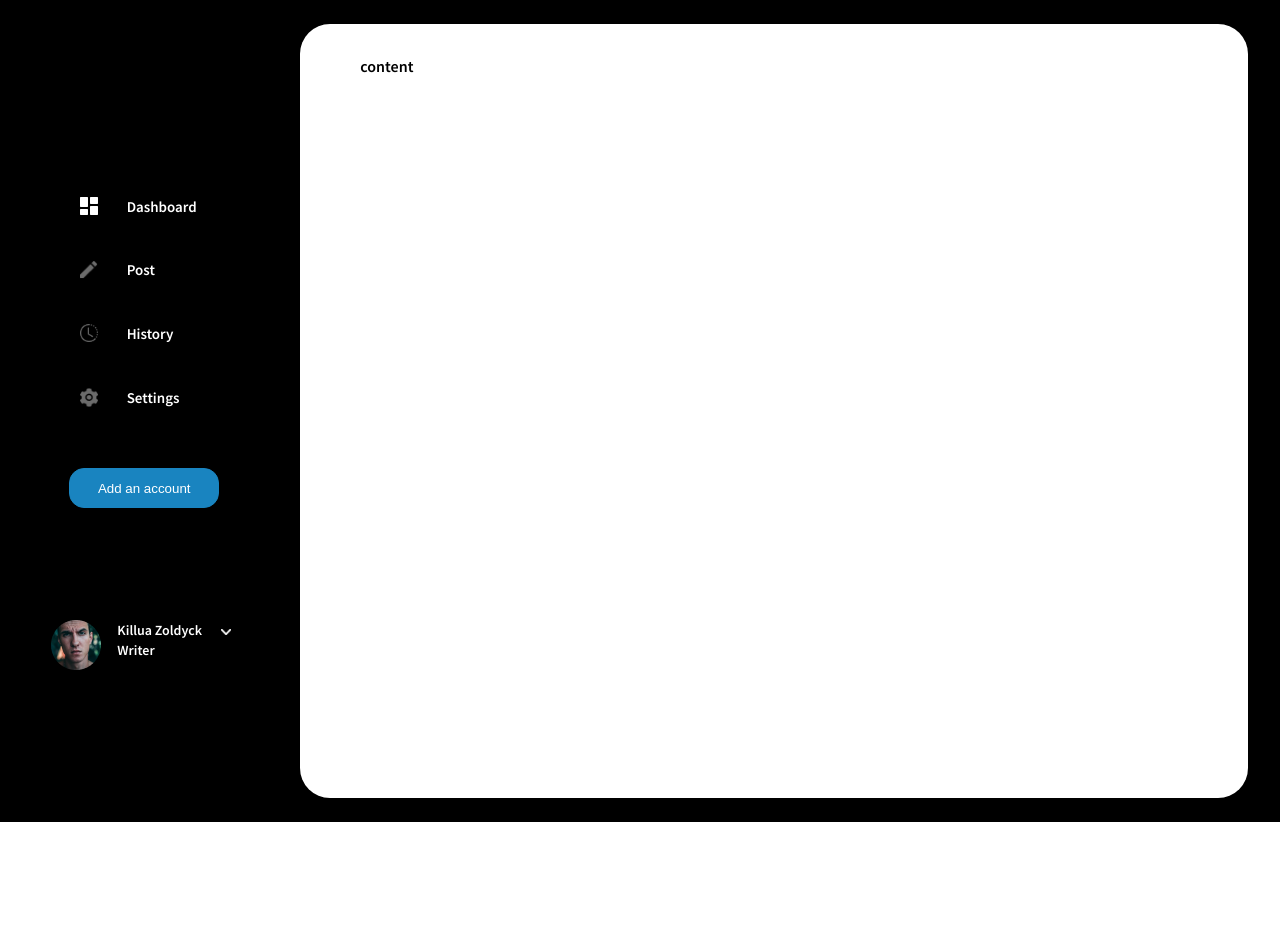
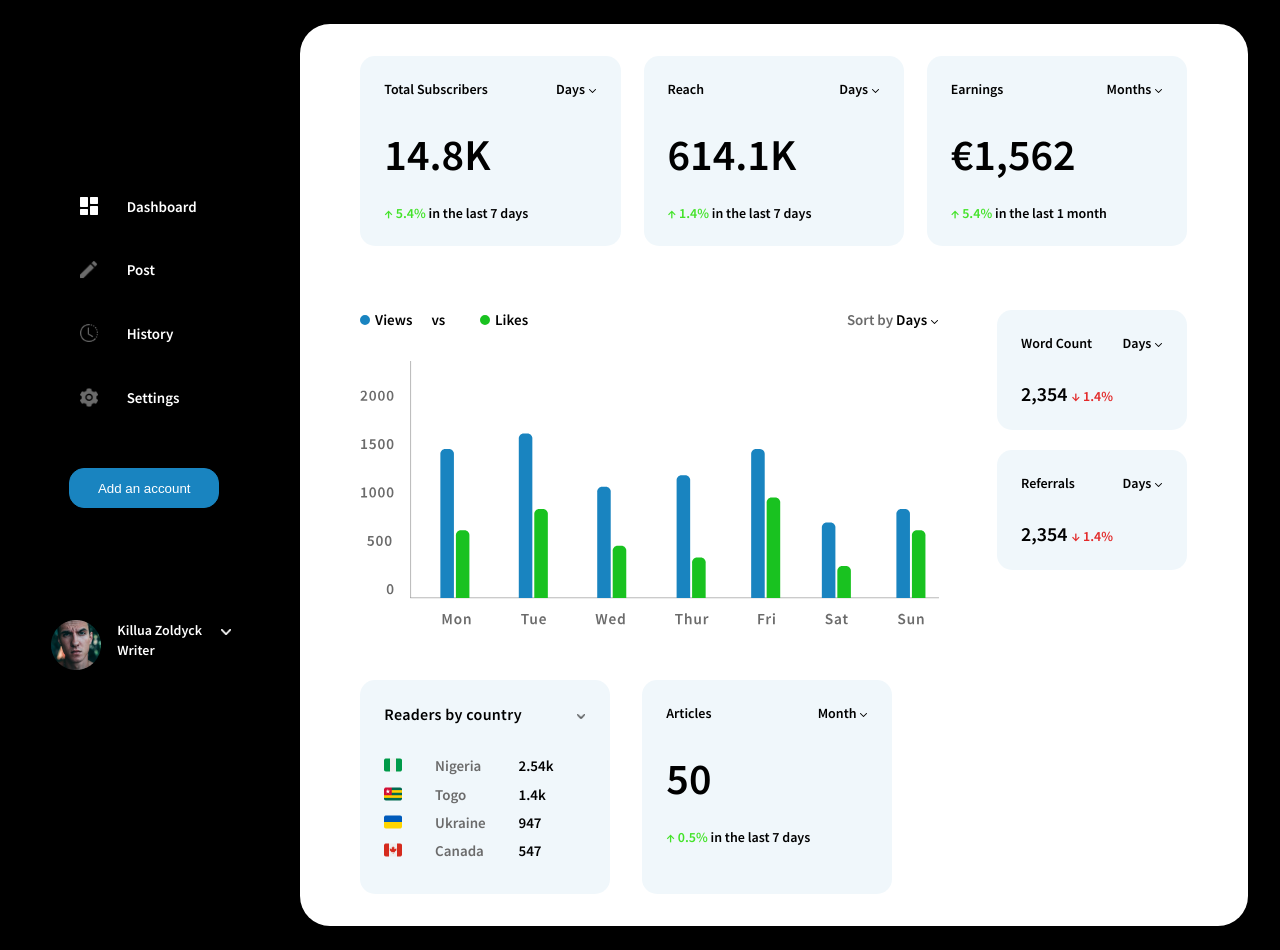
Before and after one commit to The-Anomaly/Jungle, a PHP site: page / in a window 1280 px wide. Before the commit the page ends 822 px from the top, so only its background shows below. Run offline with PHP 8.4, Linux system fonts and the light colour scheme.

Commit message:
Writer Dashboard - desktop view complete

```diff
--- a/Writer Dashboard/index.html
+++ b/Writer Dashboard/index.html
@@ -5,7 +5,7 @@
     <link rel="stylesheet" href="style.css" />
     <meta content="width=device-width, initial-scale=1" name="viewport" />
     <style>
-            @import url('https://fonts.googleapis.com/css2?family=Source+Sans+Pro:wght@600&display=swap');
+      @import url("https://fonts.googleapis.com/css2?family=Source+Sans+Pro:wght@600&display=swap");
     </style>
   </head>
 
@@ -14,7 +14,11 @@
       <div class="menu">
         <div class="menu_items">
           <div class="menu_items1">
-                        <img class="menu_icon" src="./assets/dashboard.png" alt="dashboard" />
+            <img
+              class="menu_icon"
+              src="./assets/dashboard.png"
+              alt="dashboard"
+            />
             <span>Dashboard</span>
           </div>
           <div class="menu_items1">
@@ -34,13 +38,119 @@
         <div class="menu_profile">
           <img src="assets/avatar.png" alt="avatar" />
           <div class="menu_profiletxt">
-                        <div>Killua Zoldyck <img class="profile_down" src="assets/down.png" alt="down" /></div>
+            <div>
+              Killua Zoldyck
+              <img class="profile_down" src="assets/down.png" alt="down" />
+            </div>
             <div>Writer</div>
           </div>
         </div>
       </div>
       <div class="details">
-                content
+        <div class="stats">
+          <div class="stat_1">
+            <div class="stattxt1">
+              <span>Total Subscribers</span>
+              <span>Days <img src="assets/down1.png" /></span>
+            </div>
+            <div class="stattxt2">14.8K</div>
+            <div class="stattxt3">
+              <span class="statarrow"> &#8593; 5.4%</span> in the last 7 days
+            </div>
+          </div>
+          <div class="stat_1">
+            <div class="stattxt1">
+              <span>Reach</span>
+              <span>Days <img src="assets/down1.png" /></span>
+            </div>
+            <div class="stattxt2">614.1K</div>
+            <div class="stattxt3">
+              <span class="statarrow"> &#8593; 1.4%</span> in the last 7 days
+            </div>
+          </div>
+          <div class="stat_1">
+            <div class="stattxt1">
+              <span>Earnings</span>
+              <span>Months <img src="assets/down1.png" /></span>
+            </div>
+            <div class="stattxt2">&euro;1,562</div>
+            <div class="stattxt3">
+              <span class="statarrow"> &#8593; 5.4%</span> in the last 1 month
+            </div>
+          </div>
+        </div>
+        <div class="chart">
+          <div class="stat_chart">
+            <div class="stat_label">
+              <div>
+                <span class="label1"> </span>Views
+                <span class="versus">vs</span>
+                <span class="label2"> </span>Likes
+              </div>
+              <div>
+                <span class="sort">Sort by </span
+                ><span>Days <img src="assets/down1.png" /></span>
+              </div>
+            </div>
+            <img class="chartimg" src="assets/chart.svg" alt="chart" />
+          </div>
+          <div class="stats1">
+            <div class="stat_2">
+              <div class="stattxt1">
+                <span>Word Count</span>
+                <span>Days <img src="assets/down1.png" /></span>
+              </div>
+              <div class="stattxt4">
+                2,354 <span class="statarrow2">&darr; 1.4%</span>
+              </div>
+            </div>
+            <div class="stat_2">
+              <div class="stattxt1">
+                <span>Referrals</span>
+                <span>Days <img src="assets/down1.png" /></span>
+              </div>
+              <div class="stattxt4">
+                2,354 <span class="statarrow2">&darr; 1.4%</span>
+              </div>
+            </div>
+          </div>
+        </div>
+        <div class="stats2">
+          <div class="stat_1 stats2_1">
+            <div class="reader-stat">
+              Readers by country
+              <span
+                ><img class="reader-down" src="assets/down1.png" alt="down"
+              /></span>
+            </div>
+            <div class="grid-container">
+              <div class="grid-item"><img src="assets/country1.png" /></div>
+              <div class="country grid-item" alt="Nigeriag flag">Nigeria</div>
+              <div class="grid-item">2.54k</div>
+              <div class="grid-item"><img src="assets/country2.png" /></div>
+              <div class="country grid-item" alt="Togo's flag">Togo</div>
+              <div class="grid-item">1.4k</div>
+              <div class="grid-item"><img src="assets/country3.png" /></div>
+              <div class="country grid-item" alt="Ukrainian flag">Ukraine</div>
+              <div class="grid-item">947</div>
+              <div class="grid-item">
+                <img src="assets/country4.png" alt="Canadian flag" />
+              </div>
+              <div class="country">Canada</div>
+              <div class="grid-item">547</div>
+            </div>
+          </div>
+          <div class="stat_1 stats2_1">
+            <div class="stattxt1">
+              <span>Articles</span>
+              <span>Month <img src="assets/down1.png" /></span>
+            </div>
+            <div class="stattxt2">50</div>
+            <div class="stattxt3">
+              <span class="statarrow"> &#8593; 0.5%</span> in the last 7 days
+            </div>
+          </div>
+        </div>
       </div>
     </div>
   </body>
--- a/Writer Dashboard/style.css
+++ b/Writer Dashboard/style.css
@@ -4,6 +4,7 @@
 body {
     margin: 0;
     font-family: 'Source Sans Pro', sans-serif;
+    font-weight: 600;
 }
 .dashboard {
     background-color: #000000;
@@ -74,3 +75,123 @@ body {
     margin-left: 1rem;
     cursor: pointer;
 }
+.stats {
+    display: flex;
+    justify-content: space-between;
+    margin-bottom: 2rem;
+}
+.stat_1 {
+    display: flex;
+    flex-direction: column;
+    border-radius: 15px;
+    padding: 1.5rem;
+    width: 31.5%;
+    background: #1984C010;
+}
+.stattxt1 {
+    font-size: 14px;
+    display: flex;
+    justify-content: space-between;
+    padding-bottom: 1rem;
+}
+.stattxt2 {
+    font-size: 44px;
+    line-height: 1.5;
+    margin-bottom: 1rem;
+    margin-top: 0.5rem;
+}
+.stattxt3 {
+    font-size: 14px;
+}
+.statarrow {
+    color: #43E329;
+}
+.stat_2 {
+    display: flex;
+    flex-direction: column;
+    border-radius: 15px;
+    padding: 1.5rem;
+    /* width: 23%; */
+    background: #1984C010;
+}
+.stattxt4 {
+    font-size: 20px;
+    margin-top: 0.8rem;
+}
+.statarrow2 {
+    font-size: 14px;;
+    color: #E32929;
+}
+.stats1 {
+    height: 260px;
+    width: 23%;
+    display: flex;
+    flex-direction: column;
+    justify-content: space-between;
+}
+.chart {
+    display: flex;
+    justify-content: space-between;
+    padding-top: 2rem;
+}
+.stat_chart {
+    width: 70%;
+}
+.stat_label {
+    display: flex;
+    justify-content: space-between;
+    font-size: 15px;
+}
+.label1 {
+    border-radius: 50%;
+    border: 5px solid #1984C0;
+    display: inline-block;
+    margin-right: 0.3rem;
+}
+.label2 {
+    border-radius: 50%;
+    border: 5px solid #19C220;
+    display: inline-block;
+    margin-left: 1rem;
+    margin-right: 0.3rem
+}
+.versus {
+    margin-left: 1rem;
+    margin-right: 1rem;
+}
+.sort {
+    color: #6B6B6B;
+}
+.chartimg {
+    margin-top: 2rem;
+    width: 100%;
+}
+.grid-container {
+    display: grid;
+    grid-template-columns: auto auto auto;
+    padding-top: 2rem;
+    font-size: 15px;
+}
+.country {
+    color: #6B6B6B;
+}
+.stats2 {
+    display: flex;
+    width: 800px;
+    margin-top: 3rem;
+}
+.stats2_1 {
+    width: 250px;
+    margin-right: 2rem;
+}
+.grid-item {
+    margin-bottom: 0.4rem;
+}
+.reader-stat {
+    letter-spacing: 0.3px;
+    display: flex;
+    justify-content: space-between;
+}
+.reader-down {
+    width: 10px;
+}
```
Also changed, not shown: Writer Dashboard/assets/chart.svg (added), Writer Dashboard/assets/country1.png (added), Writer Dashboard/assets/country2.png (added), Writer Dashboard/assets/country3.png (added), Writer Dashboard/assets/country4.png (added), Writer Dashboard/assets/down1.png (added). Lines whose indentation alone changed are shown as unchanged.
